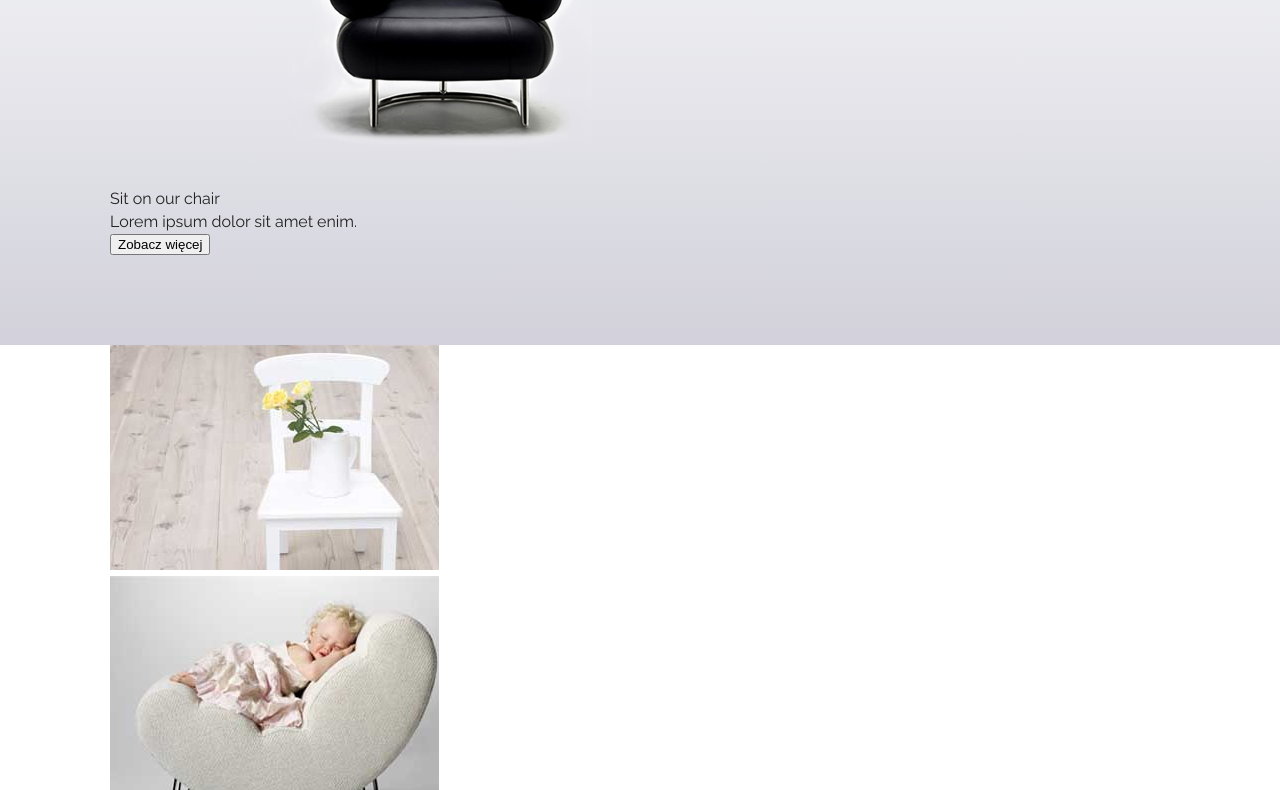
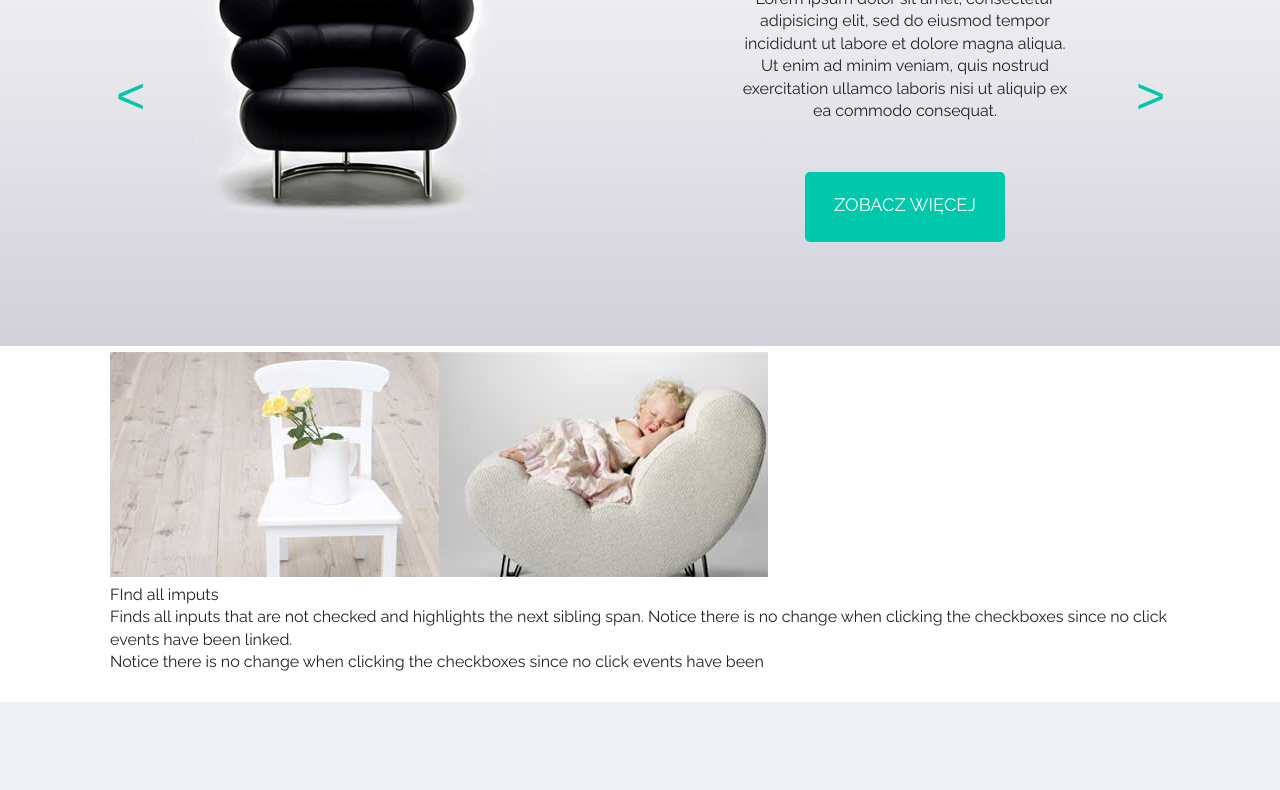
Before and after one commit to IzikR/sitOnChair, a plain HTML site: page index.html in a window 1280 px wide. Shown: the part 195-985 px from the top of the page. Drawn offline with Linux system fonts and the light colour scheme; files whose address does not match are found by name.

Commit message:
slider formatting

```diff
--- a/css/style.css
+++ b/css/style.css
@@ -132,17 +132,128 @@
 /* ======================================================== */
 /* section with (potential) slider */
 /* ======================================================== */
-.page-sect-title{
+.main-slider-big{
   width: 100%;
-  height: 500px;
   background: #f8f9fa;
     background: -webkit-linear-gradient(#f8f9fa 0%, #d2d1db 100%);
     background: -o-linear-gradient(#f8f9fa 0%, #d2d1db 100%);
     background: linear-gradient(#f8f9fa 0%, #d2d1db 100%);
     filter: progid:DXImageTransform.Microsoft.gradient( startColorstr='#f8f9fa', endColorstr='#d2d1db',GradientType=0 );
+    display: inline-block;
 }
-.page-sect-title-image .page-sect-title-text{
-    display: inline-block;
-    width: 50%;
+.main-slider{
+    position: relative;
+     height: 500px;
+}
+.main-slider-button-L{
+    width:40px;
+    height: 500px;
+    position: absolute;
+    background: transparent;
+    border: 0px solid transparent;
+    font-size: 50px;
+    vertical-align: middle;
+    color: rgba(0, 200, 170, 1);
+    outline: none;
+    left:0;
+    top:0;
+
 
 }
+.main-slider-button-R{
+    width:40px;
+    height: 500px;
+    position: absolute;
+    background: transparent;
+    border: 0px solid transparent;
+    font-size: 50px;
+    vertical-align: middle;
+    color: rgba(0, 200, 170, 1);
+    outline: none;
+    text-align: right;
+    right: 0;
+    top: 0;
+
+
+}
+.main-slider-image {
+    width: 50%;
+    float: left;
+    vertical-align: middle;
+    margin-top: 70px;
+
+}
+
+.main-slider-text{
+    width: 50%;
+    float: right;
+    padding: 100px;
+}
+.main-slider-text p{
+    text-align: center;
+}
+.main-slider-text h2{
+    text-align: center;
+}
+.main-slider .container{
+    position:relative;
+}
+.main-slider-title{
+    font-size: 30px;
+    text-transform: uppercase;
+    font-weight: bold;
+}
+.main-slider-title span{
+    color: rgba(0, 200, 170, 1);
+}
+.page-sect-title-button{
+    display: inline-block;
+    width: 200px;
+    height: 70px;
+    background-color: rgba(0, 200, 170, 1);
+    color: #fff;
+    font-size: 18px;
+    margin-top: 50px;
+    margin-left: 65px;
+    position: absolute;
+    padding: 10px;
+    vertical-align: middle;
+    text-align: center;
+    border-radius: 5px 5px 0 0;
+    text-decoration: none;
+    padding: 20px;
+    outline: none;
+    text-transform: uppercase;
+    border-radius: 5px;
+}
+/* ======================================================== */
+/* section with products */
+/* ======================================================== */
+.products{
+    height:350px;
+}
+.main-section-box{
+    display: inline-block;
+    float: left;
+}
+
+/* ======================================================== */
+/* section with prices */
+/* ======================================================== */
+
+.prices{
+    height: 725px;
+    background: rgba(240, 241, 242, 1);
+}
+/* ======================================================== */
+/* section with contact */
+/* ======================================================== */
+.contact{
+    height: 565px;
+}
+/* ======================================================== */
+/* footer */
+/* ======================================================== */
+.main-footer{
+    height: 90px;
+}
--- a/index.html
+++ b/index.html
@@ -40,19 +40,27 @@
             </nav>
             </div>
         </header>
-        <section class='page-sect-title'>
+
+        <section class='main-slider-big'>
             <div class='container'>
-                <div class='page-sect-title-image'>
-                    <img src="/Users/izabela/Desktop/coderslab/sitOnChair/img/black_chair.png">
-                </div>
-                <div class='page-sect-title-text'>
-                    <h2>Sit on our chair</h2>
-                    <p>Lorem ipsum dolor sit amet enim. </p>
-                    <button type="submit" class='page-sect-title-button'>Zobacz więcej</button>
+                <div class='main-slider'>
+                    <button class="main-slider-button-L">&lt</button><!--absolute-->
+                    <div class="main-slider-content"><!--relative-->
+                        <div class='main-slider-image'>
+                            <img src="img/black_chair.png">
+                        </div>
+                        <div class='main-slider-text'>
+                            <h2 class='main-slider-title'>Sit <span>on</span> our <span>chair</span></h2>
+                            <p>Lorem ipsum dolor sit amet, consectetur adipisicing elit, sed do eiusmod tempor incididunt ut labore et dolore magna aliqua. Ut enim ad minim veniam, quis nostrud exercitation ullamco laboris nisi ut aliquip ex ea commodo consequat. </p>
+                            <a href='' class='page-sect-title-button'>Zobacz więcej</a>
+                        </div>
+                    </div>
+                    <button class="main-slider-button-R">&gt</button><!--absolute-->
                 </div>
             </div>
         </section>
-        <section class='main-section'>
+
+        <section class='products'>
             <div class='container'>
                 <div class='main-section-box'>
                     <img src="/Users/izabela/Desktop/coderslab/sitOnChair/img/box1_img.jpg">
@@ -60,9 +68,14 @@
                 <div class='main-section-box'>
                     <img src="/Users/izabela/Desktop/coderslab/sitOnChair/img/box2_img.jpg">
                 </div>
-                <div class='main-section-box'></div>
+                <div class='main-section-box'>
+                    <h3>FInd all imputs</h3>
+                    <p>Finds all inputs that are not checked and highlights the next sibling span. Notice there is no change when clicking the checkboxes since no click events have been linked.</p>
+                    <p>Notice there is no change when clicking the checkboxes since no click events have been</p>
+                </div>
             </div>
         </section>
+
         <section class='prices'>
             <div class='container'>
                 <div class='prices-plan'></div>
@@ -70,9 +83,11 @@
                 <div class='prices-plan'></div>
             </div>
         </section>
+
         <section class='contact'>
             <form></form>
         </section>
+
         <footer class='main-footer'></footer>
     </div>
 </body>
```
